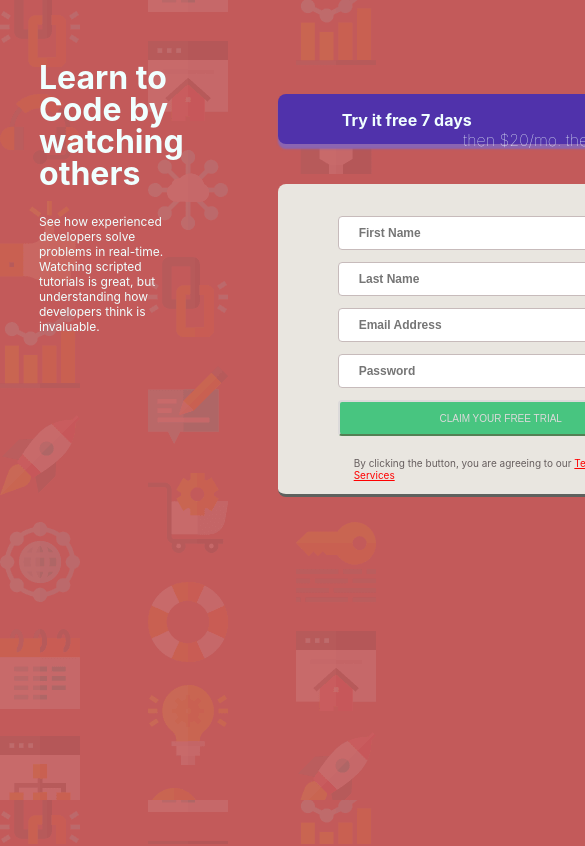
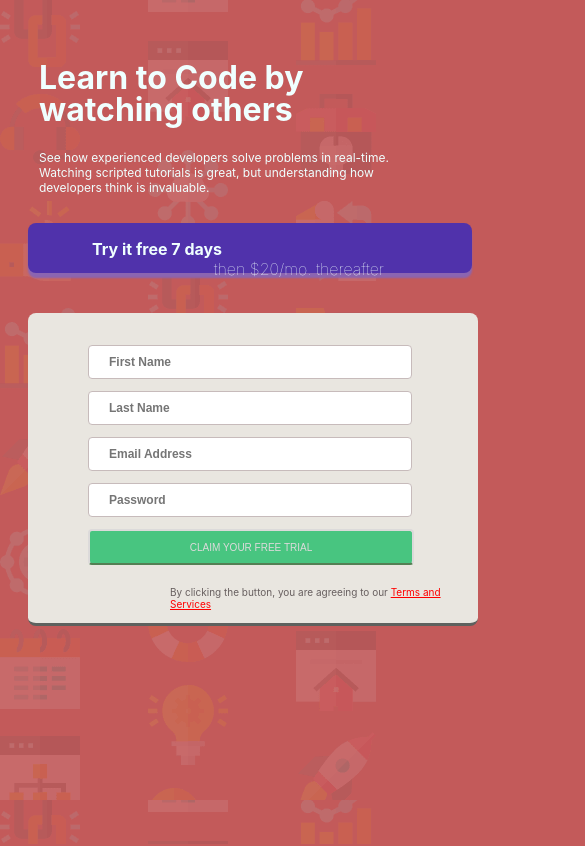
Before and after one commit to kevinh21/introsignup, a React (Create React App) app: page / in a window 390 px wide. Shown: the top 846 px of the page, 585 px wide, since content can reach past the window. Built offline with nearby package versions, Linux system fonts and the light colour scheme.

Commit message:
Added mobile friendly feature and field required to first & last name of form

```diff
--- a/src/App.css
+++ b/src/App.css
@@ -4,19 +4,19 @@
   color: azure;
   background-image: url("../images/bg-intro-desktop.png");
   height: 100vh;
-  /* z-index: -4; */
 }
 
 /* @viewport {
   width: device-width;
   zoom: 1;
 } */
-.column {
+
+/* .column {
   width: 100%;
-}
+} */
 
-@media (min-width: 600px) {
-  .column {
-    width: 50%;
+@media (max-width: 600px) {
+  .App {
+    display: block;
   }
 }
--- a/src/Components/LeftText/LeftText.css
+++ b/src/Components/LeftText/LeftText.css
@@ -3,7 +3,7 @@
   flex-direction: column;
   margin-top: 16%;
   margin-left: 10%;
-  width: 40%;
+  /* width: 40%; */
   text-align: left;
   vertical-align: middle;
 }
--- a/src/Components/SignupForm/SignupForm.js
+++ b/src/Components/SignupForm/SignupForm.js
@@ -9,8 +9,16 @@ function SignupForm() {
         <div id="then">then $20/mo. thereafter</div>
       </div>
       <form>
-        <input type="text" placeholder="First Name" />
-        <input type="text" placeholder="Last Name" />
+        <input
+          type="text"
+          required="First Name cannot be empty"
+          placeholder="First Name"
+        />
+        <input
+          type="text"
+          required="Last Name cannot be empty"
+          placeholder="Last Name"
+        />
         <input type="email" placeholder="Email Address" />
         <input type="password" placeholder="Password" />
         <button type="submit">CLAIM YOUR FREE TRIAL</button>
```
